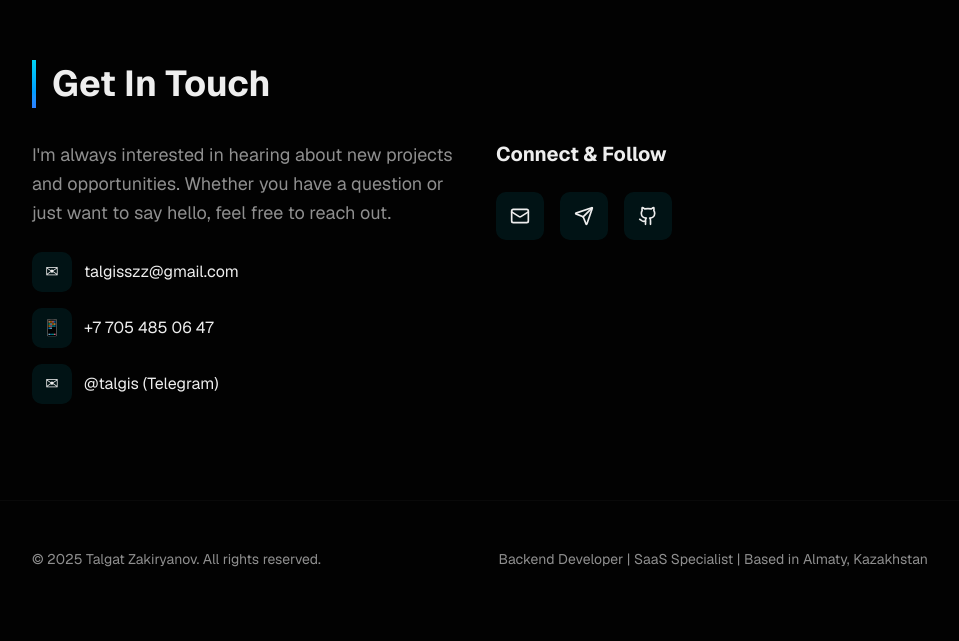
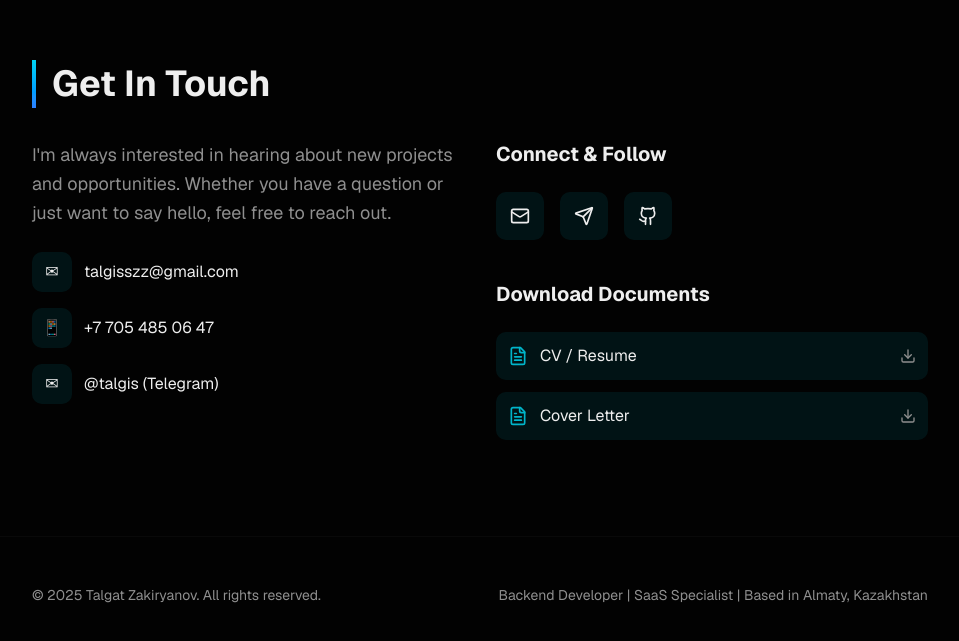
Before and after one commit to talgis/cv-talgis, a Next.js app: page / in a window 1280 px wide. Shown: the part 8076-8717 px from the top of the page, without its empty margins (160-1119 px from the left). Before the commit the page ends 8693 px from the top, so only its background shows below. Built offline with nearby package versions, Linux system fonts and the light colour scheme.

Commit message:
added download cv files

```diff
--- a/components/contact.tsx
+++ b/components/contact.tsx
@@ -1,7 +1,7 @@
 'use client'
 
 import { useEffect, useRef } from 'react'
-import { Github, Send, Mail } from 'lucide-react'
+import { Github, Send, Mail, FileText, Download } from 'lucide-react'
 import Portfolio from './portfolio'
 
 export default function Contact() {
@@ -111,6 +111,28 @@ export default function Contact() {
                   <Github size={20} />
                 </a>
               </div>
+
+              <h3 className="text-xl font-bold mb-6 pt-6">Download Documents</h3>
+              <div className="space-y-3">
+                <a
+                  href="/cv-files/Talgat_Zakiryanov_CV_2025.pdf"
+                  download
+                  className="flex items-center gap-3 p-3 bg-accent/10 rounded-lg hover:bg-accent/20 transition-all duration-300 group"
+                >
+                  <FileText size={20} className="text-accent" />
+                  <span className="flex-1">CV / Resume</span>
+                  <Download size={16} className="text-muted-foreground group-hover:text-accent" />
+                </a>
+                <a
+                  href="/cv-files/Talgat_Zakiryanov_Cover_Letter_2025.pdf"
+                  download
+                  className="flex items-center gap-3 p-3 bg-accent/10 rounded-lg hover:bg-accent/20 transition-all duration-300 group"
+                >
+                  <FileText size={20} className="text-accent" />
+                  <span className="flex-1">Cover Letter</span>
+                  <Download size={16} className="text-muted-foreground group-hover:text-accent" />
+                </a>
+              </div>
             </div>
           </div>
         </div>
```
Also changed, not shown: 2 other files (tests, documents, lock files or other folders).
